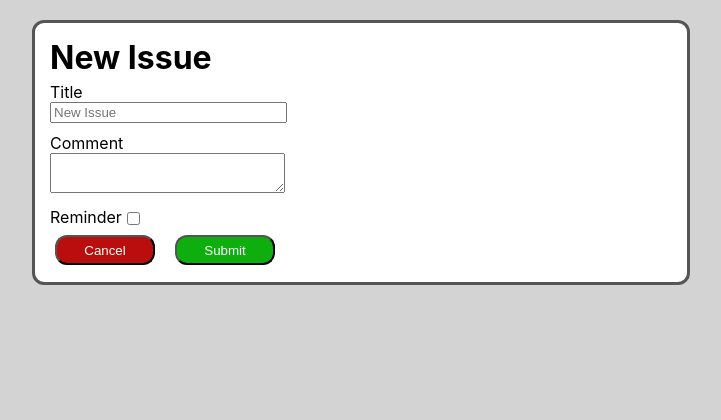
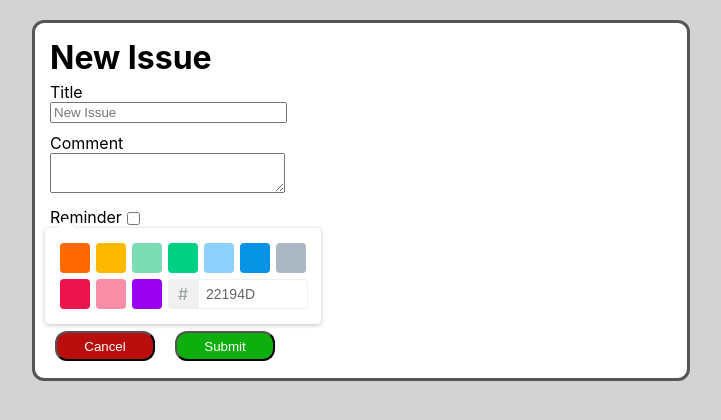
Before and after one commit to DudsTheKid3756/issue-tracker-ui, a React (Create React App) app: page /create in a window 1280 px wide. Shown: the top 420 px of the page, without its empty margins (292-1013 px from the left). Built offline with nearby package versions, Linux system fonts and the light colour scheme.

Commit message:
added color picker, format later

```diff
--- a/package.json
+++ b/package.json
@@ -16,6 +16,7 @@
     "prettier": "^2.7.1",
     "react": "^18.2.0",
     "react-bootstrap": "^2.0.4",
+    "react-color": "^2.19.3",
     "react-dom": "^18.2.0",
     "react-modal": "^3.15.1",
     "react-router-dom": "^6.4.1",
--- a/src/Components/CreateIssue/CreateForm.js
+++ b/src/Components/CreateIssue/CreateForm.js
@@ -1,6 +1,7 @@
 import FormComponent from "../FormComponent";
 import classes from "../Form.module.css";
 import ModalComponent from "../ModalComponent";
+import { TwitterPicker } from "react-color";
 import Reminder from "../Reminder/Reminder";
 
 const CreateForm = ({
@@ -63,6 +64,8 @@ const CreateForm = ({
           }
         />
       </div>
+      <TwitterPicker />
+      {/* TODO: Format Color Picker and set handler */}
       <div className={classes.buttonDiv}>
         <button
           className={`${classes.button} ${classes.cancel}`}
--- a/src/Components/CreateIssue/CreateIssue.js
+++ b/src/Components/CreateIssue/CreateIssue.js
@@ -22,6 +22,10 @@ const CreateIssue = () => {
     const { name, value } = e.target;
     setNewIssueStrings((values) => ({ ...values, [name]: value }));
   };
+
+  const [color, setColor] = useState("");
+
+  const onColorChange = (e) => setColor(e.target.value.hex);
 
   const [newIssueBools, setNewIssueBools] = useState({
     hasReminder: false,
@@ -78,7 +82,7 @@ const CreateIssue = () => {
     <div className={classes.formContainer}>
       <CreateForm
         values={{ ...newIssueStrings, ...newIssueBools }}
-        onChanges={[onStringChange, onBoolChange]}
+        onChanges={[onStringChange, onBoolChange, onColorChange]}
         onSubmit={handleSubmit}
         errors={errors}
         errLength={errLength}
--- a/src/Components/UpdateIssue/UpdateIssue.js
+++ b/src/Components/UpdateIssue/UpdateIssue.js
@@ -58,8 +58,8 @@ const UpdateIssue = () => {
 
   const [showReminderModal, setShowReminderModal] = useState(false);
 
-  const removeReminder = (reminder) => {
-    setReminder(reminder);
+  const removeReminder = () => {
+    setReminder(null);
     setBoolsToUpdate(() => ({ ...boolsToUpdate, ["hasReminder"]: false }));
     setRemoveReminderModal(false);
   };
@@ -102,7 +102,12 @@ const UpdateIssue = () => {
         openModal={() => setShowReminderModal(true)}
         showModal={showReminderModal}
         closeModal={() => {
-          setBoolsToUpdate((values) => ({ ...values, ["hasReminder"]: values.hasReminder ? false : true }));
+          setBoolsToUpdate((values) => ({
+            ...values,
+            ["hasReminder"]: Object.values(reminder).some((prop) => prop == "")
+              ? false
+              : true,
+          }));
           setShowReminderModal(false);
         }}
       />
@@ -119,10 +124,7 @@ const UpdateIssue = () => {
             >
               Cancel
             </button>
-            <button
-              className={classes.submit}
-              onClick={() => removeReminder(constants.INITIAL_REMINDER)}
-            >
+            <button className={classes.submit} onClick={removeReminder}>
               Remove
             </button>
           </>
```
Also changed, not shown: 1 other file (tests, documents, lock files or other folders).
